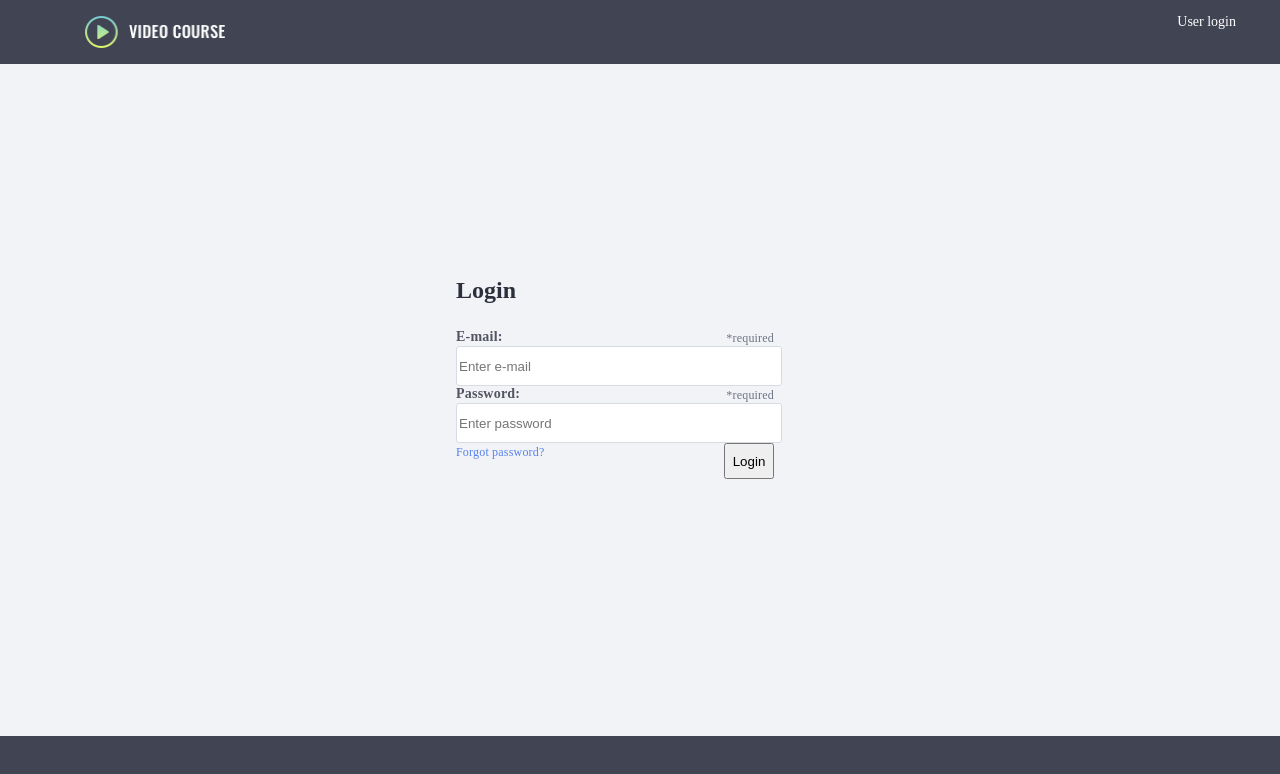
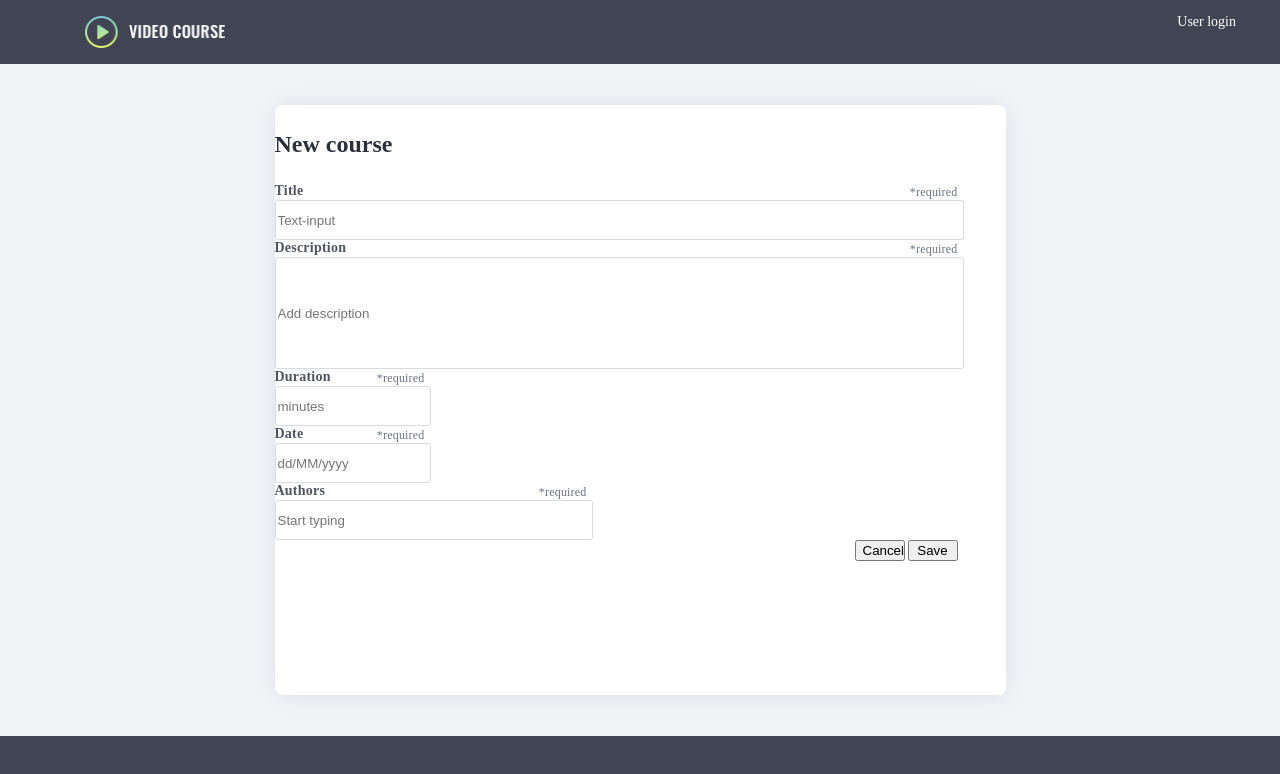
Before and after one commit to baton2809/agm, an Angular app: page / in a window 1280 px wide. Shown: the top 774 px of the page. Built offline with nearby package versions, Linux system fonts and the light colour scheme.

Commit message:
Implement Add Course markup

```diff
--- a/src/app/app.component.ts
+++ b/src/app/app.component.ts
@@ -7,7 +7,7 @@ import { Component } from '@angular/core';
 })
 export class AppComponent {
   title = 'agm';
-  isAutenticated = false;
+  isAutenticated = true; // change to false
 
   authenticate() {
     this.isAutenticated = true;
--- a/src/app/course/components/section/add-course/add-course.component.html
+++ b/src/app/course/components/section/add-course/add-course.component.html
@@ -1 +1,34 @@
-<p>add-course works!</p>
+<div class="content">
+    <div class="Rectangle">
+        <p class="New-course">New course</p>
+        <div class="row">
+            <div class="Tag-it-component">Title</div>
+            <div class="required">*required</div>
+        </div>
+        <input type="text" class="input-title" placeholder="Text-input">
+        <div class="row">
+            <div class="Tag-it-component">Description</div>
+            <div class="required">*required</div>
+        </div>
+        <input type="text" class="input-description" placeholder="Add description">
+        <div class="row-duration">
+            <div class="Tag-it-component">Duration</div>
+            <div class="required">*required</div>
+        </div>
+        <input type="text" class="input-duration" placeholder="minutes">
+        <div class="row-duration">
+            <div class="Tag-it-component">Date</div>
+            <div class="required">*required</div>
+        </div>
+        <input type="text" class="input-duration" placeholder="dd/MM/yyyy">
+        <div class="row-author">
+            <div class="Tag-it-component">Authors</div>
+            <div class="required">*required</div>
+        </div>
+        <input type="text" class="input-author" placeholder="Start typing">
+        <div class="row">
+            <button class="Cancel" type="button">Cancel</button>
+            <button class="Save" type="button">Save</button>
+        </div>
+    </div>
+</div>
--- a/src/app/course/components/section/add-course/add-course.component.sass
+++ b/src/app/course/components/section/add-course/add-course.component.sass
@@ -0,0 +1,107 @@
+@import "~src/styles"
+
+.content
+    display: flex
+    align-items: center
+    justify-content: center
+    min-height: calc(100vh - 64px - 64px)
+
+.Rectangle
+  width: 731px
+  height: 590px
+  border-radius: 8px
+  box-shadow: 0 1px 24px 0 rgba(18, 21, 35, 0.08)
+  background-color: #ffffff
+
+.New-course
+  width: 120px
+  height: 30px
+  font-family: SourceSansPro
+  font-size: 24px
+  font-weight: 600
+  font-stretch: normal
+  font-style: normal
+  line-height: 1.25
+  letter-spacing: normal
+  color: $dark
+
+.normal
+    width: 320px
+    height: 62px
+
+.row
+    display: flex
+
+.Tag-it-component
+    display: inline-block
+    width: 633px
+    height: 17px
+    font-family: SourceSansPro
+    font-size: 14px
+    font-weight: 600
+    font-stretch: normal
+    font-style: normal
+    line-height: normal
+    letter-spacing: 0.22px
+    color: $slate-grey
+
+.input-title
+    width: 683px
+    height: 36px
+    border-radius: 3px
+    border: solid 1px $pale-grey
+    background-color: #ffffff
+
+.input-description
+  width: 683px
+  height: 108px
+  border-radius: 3px
+  border: solid 1px $pale-grey
+  background-color: #ffffff
+
+
+.row-duration
+    display: flex
+    width: 150px
+
+.input-duration
+  width: 150px
+  height: 36px
+  border-radius: 3px
+  border: solid 1px $pale-grey
+  background-color: #ffffff
+
+.row-author
+    display: flex
+    width: 312px
+
+.input-author
+  width: 312px
+  height: 36px
+  border-radius: 3px
+  border: solid 1px $pale-grey
+  background-color: #ffffff
+
+.required
+    display: inline-block
+    width: 50px
+    height: 17px
+    font-family: SourceSansPro
+    font-size: 12px
+    font-weight: normal
+    font-stretch: normal
+    font-style: normal
+    line-height: 1.5
+    letter-spacing: 0.19px
+    text-align: right
+    color: $battleship-grey
+
+.Save
+    margin-left: 3px
+    display: inline-block
+    width: 50px
+
+.Cancel
+    margin-left: calc(633px - 3px - 50px)
+    display: inline-block
+    width: 50px
```
